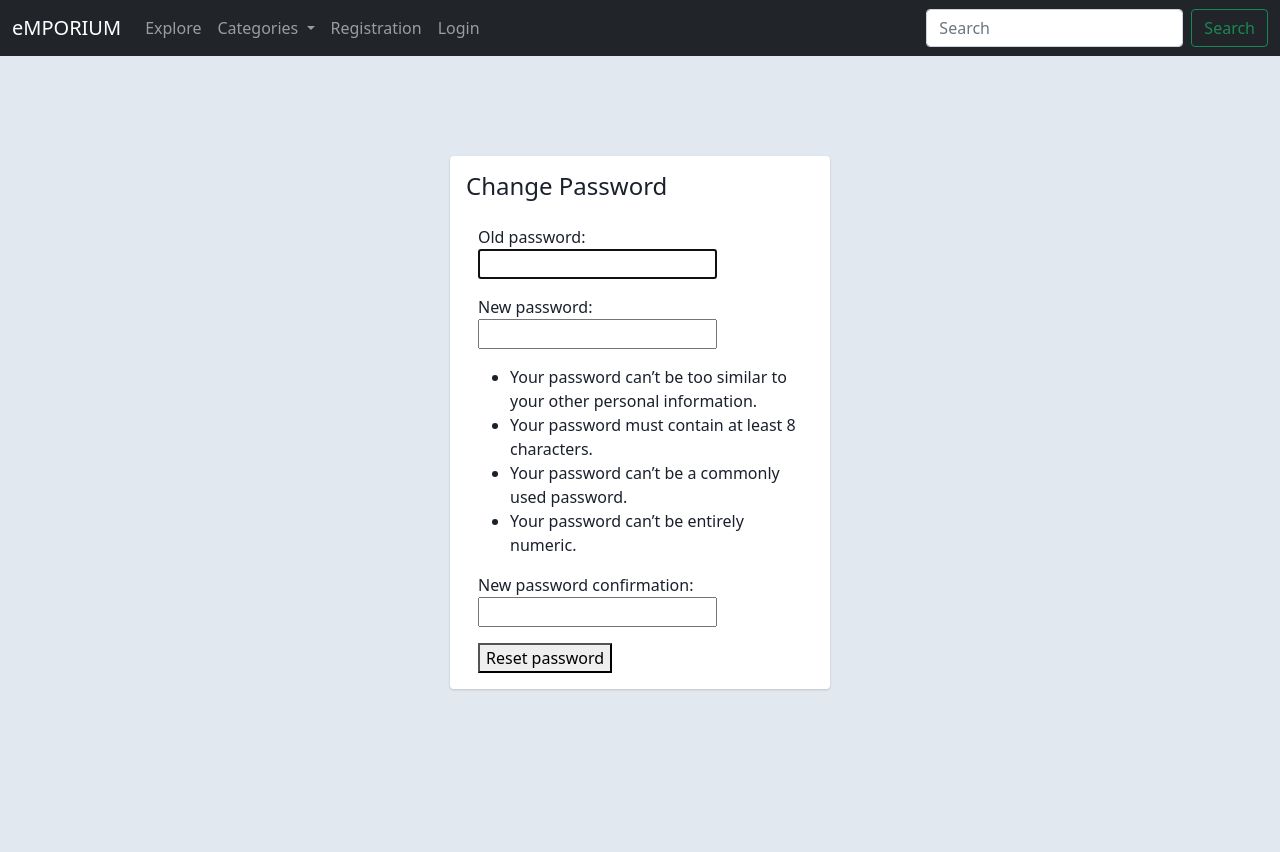
After one commit to namansubedi/eMPORIUM, a Django app: page /password/ in a window 1280 px wide. The commit adds this page. Run offline with Django 3.2, Linux system fonts and the light colour scheme; some libraries are stand-ins or nearby versions.

Commit message:
added changepassword

```diff
--- a/home/urls.py
+++ b/home/urls.py
@@ -11,5 +11,6 @@ urlpatterns = [
     path('profile', views.profile, name="profile"),
     path('editprofile', views.editprofile, name="editprofile"),
     path('myproducts', views.myproducts, name="myproducts"),
-    path('modify/<str:slug>', views.modify, name="modify")
+    path('modify/<str:slug>', views.modify, name="modify"),
+    path('password/', views.change_password, name='change_password'),
 ]
--- a/home/views.py
+++ b/home/views.py
@@ -1,10 +1,30 @@
 from django.http import request
 from django.shortcuts import render, redirect
 from home.models import profiles, products
+from django.contrib.auth import update_session_auth_hash
+from django.contrib.auth.forms import PasswordChangeForm
 from django.contrib.auth.models import User, auth
 from .forms import productsform, profilesform
 from django.contrib import messages
 from django.core.paginator import EmptyPage, PageNotAnInteger, Paginator
+
+
+
+def change_password(request):
+    if request.method == 'POST':
+        form = PasswordChangeForm(request.user, request.POST)
+        if form.is_valid():
+            user = form.save()
+            update_session_auth_hash(request, user)  # Important!
+            messages.success(request, 'Your password was successfully updated!')
+            return redirect('/')
+        else:
+            messages.error(request, 'Please correct the error below.')
+    else:
+        form = PasswordChangeForm(request.user)
+    return render(request, 'change_password.html', {
+        'form': form
+    })
 
 
 def modify(request, slug):
--- a/templates/base.html
+++ b/templates/base.html
@@ -54,6 +54,7 @@
             {% endif %}
             <li><a class="dropdown-item" href="{% url 'myorder' %}">My orders</a></li>
             <li><a class="dropdown-item" href="{% url 'logout' %}">Logout</a></li>
+             <li><a class="dropdown-item" href="{% url 'change_password' %}">Change Password</a></li>
           </ul>
         </li>
         {% else %}
--- /dev/null
+++ b/templates/change_password.html
@@ -0,0 +1,36 @@
+
+
+{% extends 'base.html' %}
+{% block title %}Reset password{% endblock %}
+
+{% block body %}
+
+<section class="section-conten padding-y" style="min-height:84vh">
+
+
+	<div class="card mx-auto" style="max-width: 380px; margin-top:100px;">
+
+      <div class="card-body">
+      <h4 class="card-title mb-4">Change Password</h4>
+
+<div class="container">
+    <div class="row">
+
+
+
+            <form action="" method="POST">
+                {% csrf_token %}
+                {{form.as_p}}
+                <button>Reset password</button>
+            </form>
+        </div>
+    </div>
+</div>
+</div>
+ </div> <!-- card .// -->
+
+
+</section>
+
+
+{% endblock body %}
```
